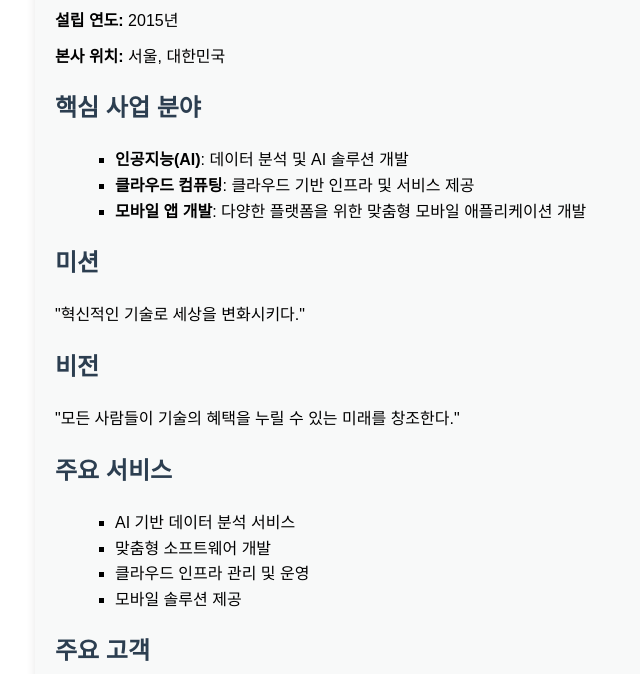
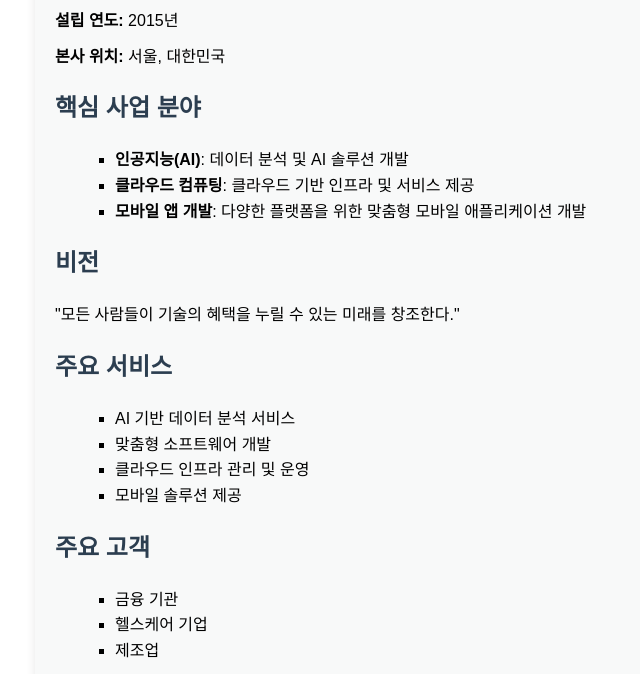
Before and after one commit to rimebore/mastering-git-github, a website: page public/index.html in a window 1280 px wide. Shown: the part 126-800 px from the top of the page, without its empty margins (185-825 px from the left). Drawn offline with Linux system fonts and the light colour scheme.

Commit message:
Change Body

```diff
--- a/public/index.html
+++ b/public/index.html
@@ -23,9 +23,6 @@
           애플리케이션 개발
         </li>
       </ul>
-
-      <h2>미션</h2>
-      <p>"혁신적인 기술로 세상을 변화시키다."</p>
 
       <h2>비전</h2>
       <p>"모든 사람들이 기술의 혜택을 누릴 수 있는 미래를 창조한다."</p>
```
